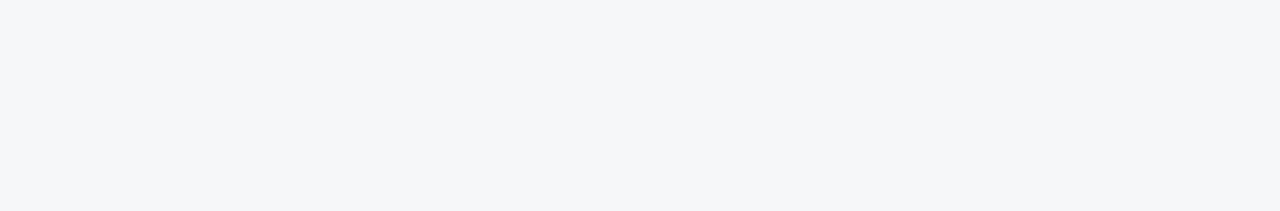
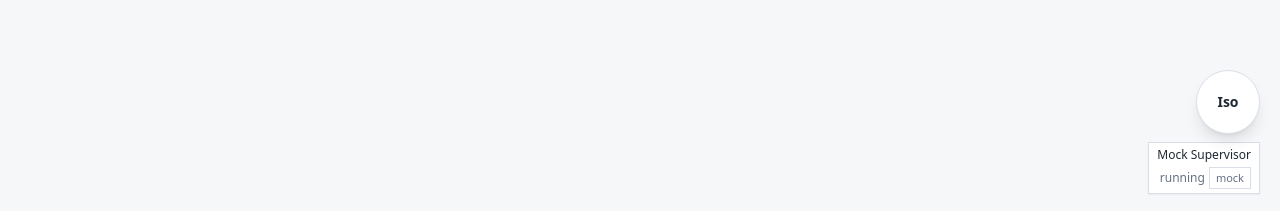
Before and after one commit to colnii/Isotope, a SvelteKit app in the folder apps/desktop/: page / in a window 1280 px wide. Shown: the part 586-797 px from the top of the page. Built offline with nearby package versions, Linux system fonts and the light colour scheme; no server answers.

Commit message:
feat(desktop): add floating orb snapshot preview

```diff
--- /dev/null
+++ b/apps/desktop/src/lib/components/common/SourceBadge.svelte
@@ -0,0 +1,9 @@
+<script lang="ts">
+  import type { DataSourceInfo } from '../../contracts/isotope';
+
+  let { source } = $props<{ source: DataSourceInfo }>();
+</script>
+
+<span class="border border-isotope-line bg-white/80 px-1.5 py-0.5 text-[11px] font-medium text-isotope-muted">
+  {source.kind}
+</span>
--- /dev/null
+++ b/apps/desktop/src/lib/components/orb/FloatingOrb.svelte
@@ -0,0 +1,36 @@
+<script lang="ts">
+  import type { IsotopeSnapshot } from '../../contracts/isotope';
+  import { buildFloatingOrbView } from '../../view/orbView';
+  import SourceBadge from '../common/SourceBadge.svelte';
+
+  let { snapshot, quietMode = false } = $props<{
+    snapshot: IsotopeSnapshot;
+    quietMode?: boolean;
+  }>();
+
+  const view = $derived(buildFloatingOrbView(snapshot));
+</script>
+
+<div class="fixed bottom-5 right-5 z-20 flex flex-col items-end gap-2" aria-label="Isotope floating orb preview">
+  <button
+    type="button"
+    class="relative grid h-16 w-16 place-items-center rounded-full border border-isotope-line bg-white text-sm font-semibold text-isotope-text shadow-lg transition hover:scale-[1.03] focus:outline-none focus:ring-2 focus:ring-isotope-running"
+    class:animate-pulse={!quietMode && view.needsAttention > 0}
+    aria-label={`Isotope orb: ${view.title}`}
+    title={view.title}
+  >
+    <span>Iso</span>
+    {#if view.attentionText}
+      <span class="absolute -right-1 -top-1 min-w-5 rounded-full bg-isotope-attention px-1 text-xs text-white">
+        {view.attentionText}
+      </span>
+    {/if}
+  </button>
+  <div class="max-w-44 border border-isotope-line bg-white/95 px-2 py-1 text-right text-xs shadow-sm">
+    <div class="truncate font-medium">{view.label}</div>
+    <div class="mt-1 flex items-center justify-end gap-1 text-isotope-muted">
+      <span>{view.status}</span>
+      <SourceBadge source={view.source} />
+    </div>
+  </div>
+</div>
--- /dev/null
+++ b/apps/desktop/src/lib/view/orbView.ts
@@ -0,0 +1,25 @@
+import type { DataSourceInfo, IsotopeSnapshot } from '../contracts/isotope';
+
+export type FloatingOrbView = {
+  label: string;
+  status: string;
+  source: DataSourceInfo;
+  needsAttention: number;
+  attentionText: string | null;
+  title: string;
+};
+
+export function buildFloatingOrbView(snapshot: IsotopeSnapshot): FloatingOrbView {
+  const label = snapshot.activeActivity?.title ?? snapshot.activeAgent?.title ?? 'Isotope';
+  const status = snapshot.activeActivity?.status ?? snapshot.activeAgent?.status ?? 'idle';
+  const needsAttention = snapshot.counts.needsAttention;
+
+  return {
+    label,
+    status,
+    source: snapshot.source,
+    needsAttention,
+    attentionText: needsAttention > 0 ? String(needsAttention) : null,
+    title: `${label} / ${status} / ${snapshot.source.kind}`
+  };
+}
--- a/apps/desktop/src/routes/+page.svelte
+++ b/apps/desktop/src/routes/+page.svelte
@@ -1,6 +1,8 @@
 <script lang="ts">
   import { onMount } from 'svelte';
   import { createIsotopeClient } from '$lib/client/isotopeClient';
+  import FloatingOrb from '$lib/components/orb/FloatingOrb.svelte';
+  import SourceBadge from '$lib/components/common/SourceBadge.svelte';
   import { createAppState } from '$lib/stores/appState';
   import { buildSnapshotView } from '$lib/view/snapshotView';
 
@@ -23,8 +25,8 @@
     <aside class="border border-isotope-line bg-white/90 p-4">
       <div class="flex items-center justify-between gap-3">
         <h2 class="text-sm font-semibold">Activity</h2>
-        {#if view}
-          <span class="border border-isotope-line px-1.5 py-0.5 text-[11px] text-isotope-muted">{view.sourceKind}</span>
+        {#if $snapshot}
+          <SourceBadge source={$snapshot.source} />
         {/if}
       </div>
       <div class="mt-3 space-y-2">
@@ -111,4 +113,8 @@
       {/if}
     </aside>
   </div>
+
+  {#if $snapshot}
+    <FloatingOrb snapshot={$snapshot} />
+  {/if}
 </main>
```
Also changed, not shown: 1 other file (tests, documents, lock files or other folders).
